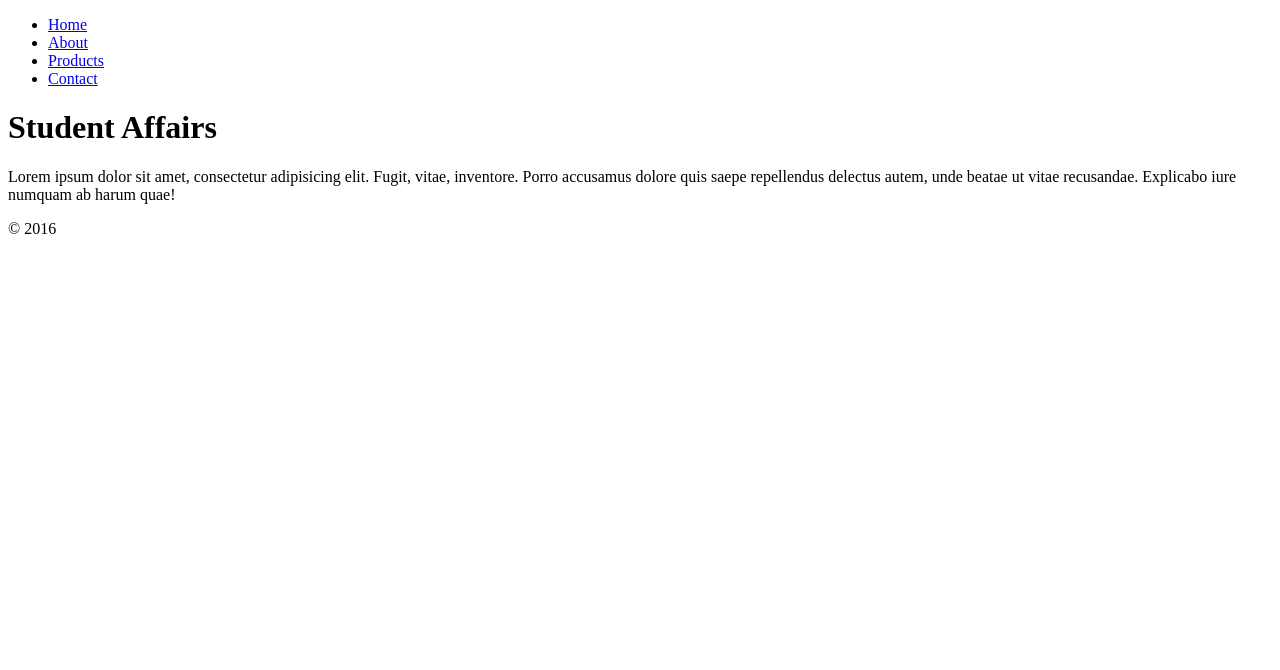
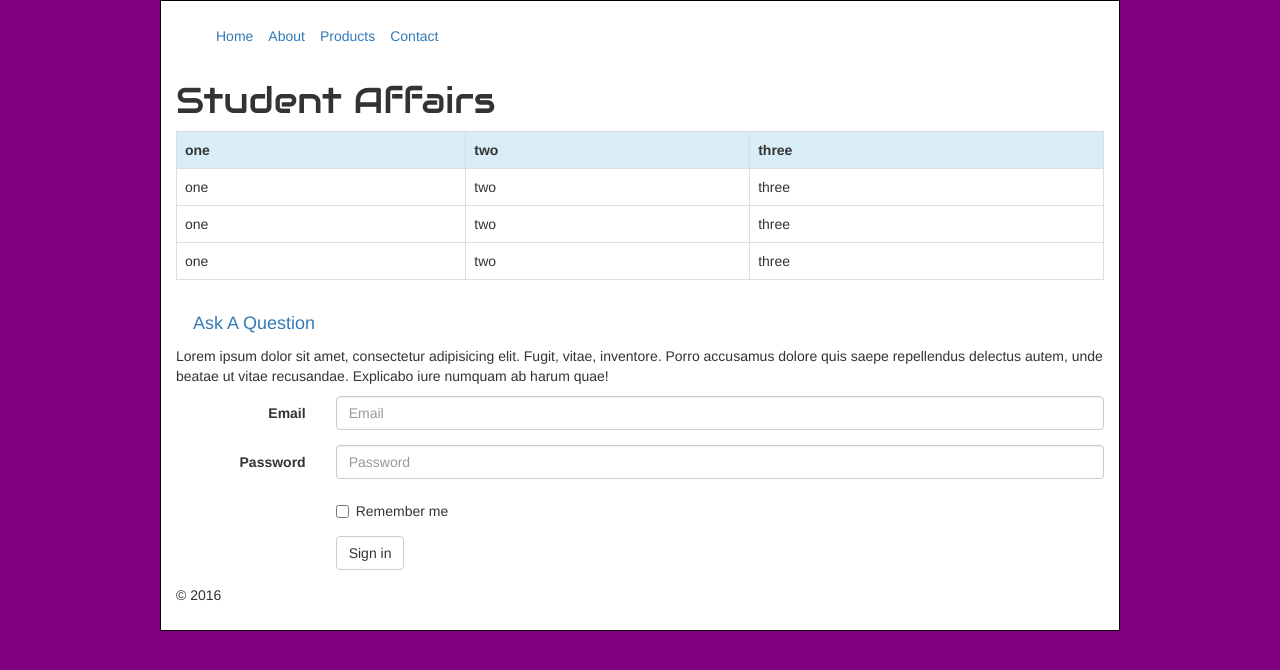
Before and after one commit to eddierish/Student_affairs, a website: page index.html in a window 1280 px wide. Drawn offline with nearby package versions, Linux system fonts and the light colour scheme.

Commit message:
add bootstrap and normalize

```diff
--- a/css/style.css
+++ b/css/style.css
@@ -0,0 +1,34 @@
+@import url(https://fonts.googleapis.com/css?family=Audiowide);
+body{
+  background-color: purple;
+
+}
+
+.container{
+
+  width: 960px;
+  border: 1px solid #000000;
+  background-color: #FFFFFF;
+  margin: 0 auto;
+  padding: 15px;
+}
+
+h1{
+  font-family: 'Audiowide', cursive;
+}
+
+li{
+  list-style: none;
+  float: left;
+  padding-right: 15px;
+}
+a{
+  text-decoration: none;
+
+}
+
+
+.main_content{
+  clear: left;
+  padding-top:15px;
+}
--- a/index.html
+++ b/index.html
@@ -5,6 +5,8 @@
   <meta charset="UTF-8">
   <meta name="viewport" content="width=device-width, initial-scale=1">
   <title>Student Affairs: Home</title>
+  <link rel="stylesheet" href="node_modules/normalize.css/normalize.css">
+  <link rel="stylesheet" href="node_modules/bootstrap/dist/css/bootstrap.min.css">
   <link rel="stylesheet" href="css/style.css">
 </head>
 
@@ -22,12 +24,65 @@
     </header>
     <div class="main_content"></div>
     <h1>Student Affairs</h1>
+   <table class="table table-hover table-bordered">
+    <tr class="info">
+      <th>one</th>
+      <th>two</th>
+      <th>three</th>
+    </tr>
+    <tr>
+      <td>one</td>
+      <td>two</td>
+      <td>three</td>
+    </tr>
+    <tr>
+      <td>one</td>
+      <td>two</td>
+      <td>three</td>
+    </tr>
+    <tr>
+      <td>one</td>
+      <td>two</td>
+      <td>three</td>
+    </tr>
+</table>
+    <a class="btn btn-lg" href="FAQ.html">Ask A Question</a>
     <p>Lorem ipsum dolor sit amet, consectetur adipisicing elit. Fugit, vitae, inventore. Porro accusamus dolore quis saepe repellendus delectus autem, unde beatae ut vitae recusandae. Explicabo iure numquam ab harum quae!
     </p>
+<form class="form-horizontal">
+  <div class="form-group">
+    <label for="inputEmail3" class="col-sm-2 control-label">Email</label>
+    <div class="col-sm-10">
+      <input type="email" class="form-control" id="inputEmail3" placeholder="Email">
+    </div>
   </div>
-</body>
-<footer>
+  <div class="form-group">
+    <label for="inputPassword3" class="col-sm-2 control-label">Password</label>
+    <div class="col-sm-10">
+      <input type="password" class="form-control" id="inputPassword3" placeholder="Password">
+    </div>
+  </div>
+  <div class="form-group">
+    <div class="col-sm-offset-2 col-sm-10">
+      <div class="checkbox">
+        <label>
+          <input type="checkbox"> Remember me
+        </label>
+      </div>
+    </div>
+  </div>
+  <div class="form-group">
+    <div class="col-sm-offset-2 col-sm-10">
+      <button type="submit" class="btn btn-default">Sign in</button>
+    </div>
+  </div>
+</form>
+
+
+  <footer>
   <p>&copy; 2016</p>
 </footer>
+</body>
+</div>
 
 </html>
```
Also changed, not shown: about.html (+28 -7 lines), contact.html (+5 -3 lines), package.json (added, +23 -0 lines), product.html (+5 -3 lines).
